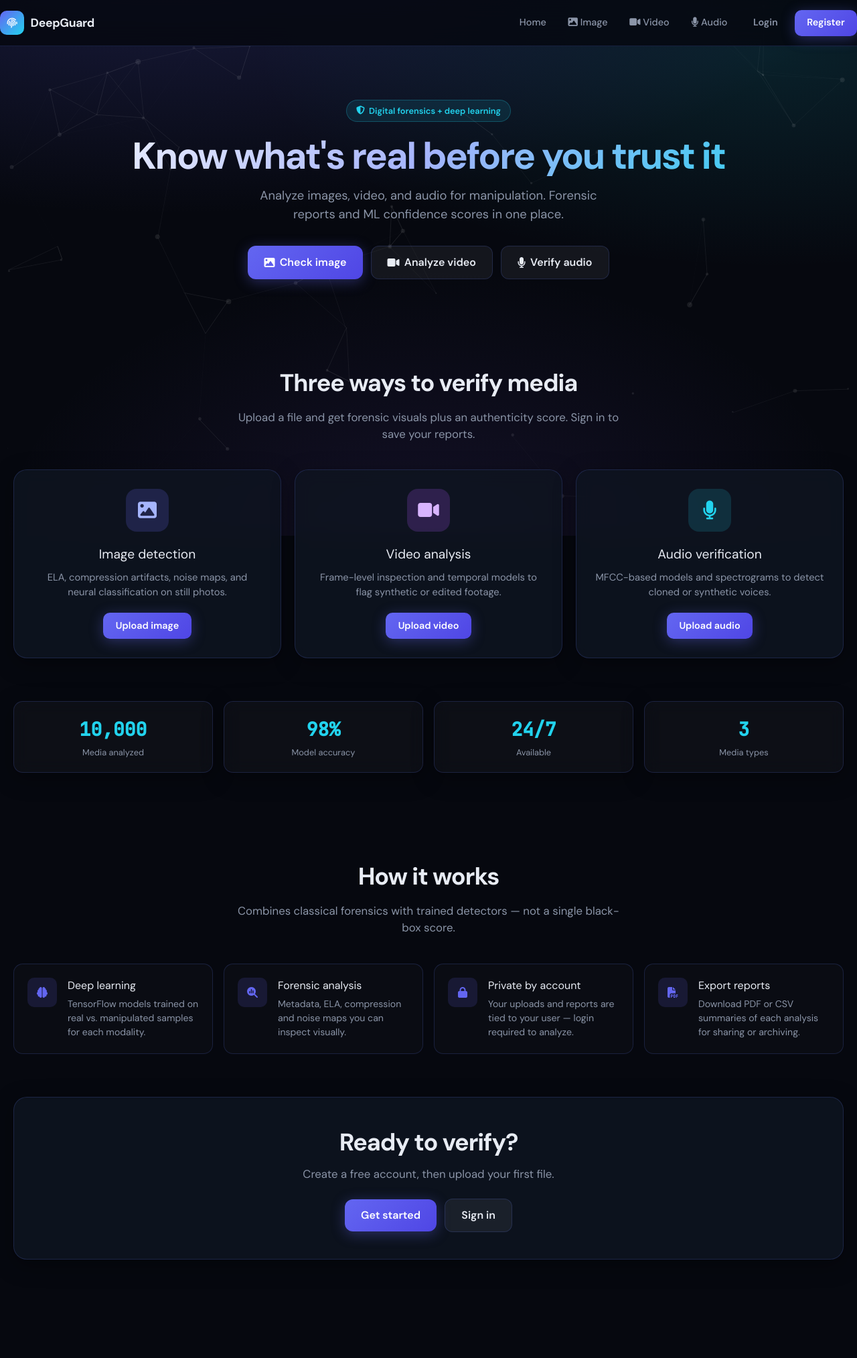
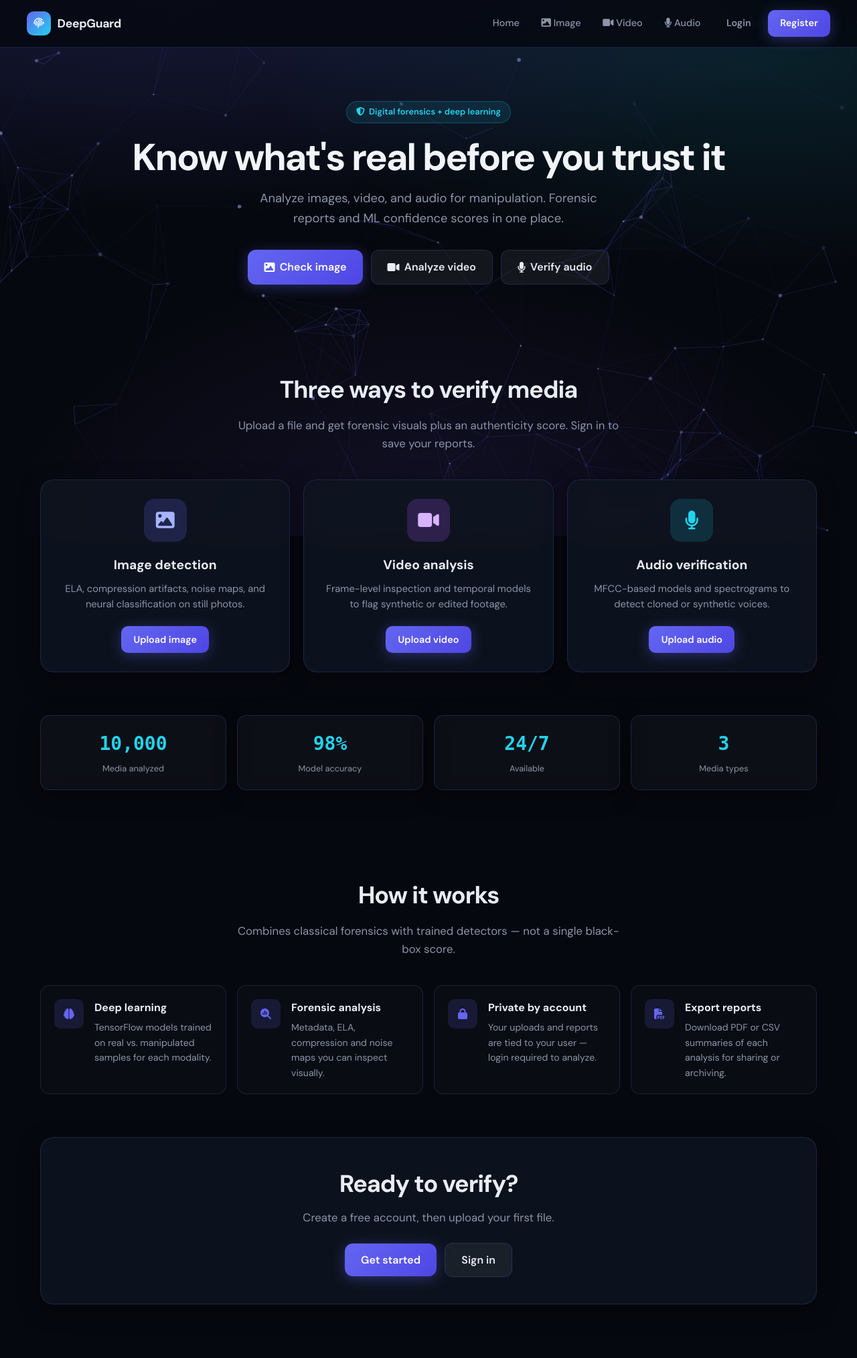
Before and after one commit to roman169313/DeepFakeDetectionSystem, a Django app: page / in a window 1280 px wide. Shown: the whole page at 67% size. Before the commit the page ends 1881 px from the top, so only its background shows below. Run offline with Django 5.2, Linux system fonts and the light colour scheme; parts of the project's set-up code (start-up, migrations or seed data) failed here and were passed over; some libraries are stand-ins or nearby versions.

Commit message:
Refactor background particles and site styles
Rewrite particles.js to a self-initializing, non-interactive background module (safe DOM-ready init, warns if particles.js missing, simpler config, removed stats/debug code). Update style.css to move font loading out (fonts now loaded in base.html), enforce particle canvas sizing and z-index/pointer-events, raise app-shell/app-main stacking context and isolation, and adjust hero text color to a solid value. Modify base.html to preconnect/load DM Sans, add a small inline fallback stylesheet, use a versioned static CSS/JS query param for cache-busting, and swap to the npm CDN for particles.js with crossorigin. Change STATICFILES storage backend to django.contrib.staticfiles.storage.StaticFilesStorage so collected static filenames remain stable (avoids compressed/hashed filenames interfering with expected asset paths).

```diff
--- a/deepFake/static/particles.js
+++ b/deepFake/static/particles.js
@@ -1,85 +1,53 @@
-particlesJS("particles-js", {
+/**
+ * Background particles — visible, non-interactive (no hover/click).
+ * Loaded after particles.min.js on DOM ready.
+ */
+(function () {
+  function initParticles() {
+    if (typeof particlesJS === 'undefined') {
+      console.warn('particles.min.js not loaded');
+      return;
+    }
+    var el = document.getElementById('particles-js');
+    if (!el) return;
+
+    particlesJS('particles-js', {
       particles: {
-          number: {
-            value: 90,
-            density: { enable: true, value_area: 1599.3602558976415 },
-          },
-          color: { value: "#ffffff" },
-          shape: {
-            type: "circle",
-            stroke: { width: 0, color: "#000000" },
-            polygon: { nb_sides: 5 },
-            image: { src: "img/github.svg", width: 100, height: 100 },
-          },
-          opacity: {
-            value: 0.25,
-            random: false,
-            anim: { enable: false, speed: 1, opacity_min: 0.1, sync: false },
-          },
-          size: {
-            value: 3.998400639744104,
-            random: true,
-            anim: { enable: false, speed: 40, size_min: 0.1, sync: false },
-          },
+        number: { value: 100, density: { enable: true, value_area: 900 } },
+        color: { value: '#a5b4fc' },
+        shape: { type: 'circle' },
+        opacity: { value: 0.55, random: true, anim: { enable: false } },
+        size: { value: 3, random: true, anim: { enable: false } },
         line_linked: {
           enable: true,
           distance: 150,
-            color: "#ffffff",
-            opacity: 0.4,
+          color: '#6366f1',
+          opacity: 0.35,
           width: 1,
         },
         move: {
           enable: true,
-            speed: 6,
-            direction: "none",
-            random: false,
-            straight: false,
-            out_mode: "bounce",
-            bounce: false,
-            attract: { enable: false, rotateX: 600, rotateY: 1200 },
+          speed: 1.5,
+          direction: 'none',
+          random: true,
+          out_mode: 'out',
         },
       },
       interactivity: {
-          detect_on: "canvas",
+        detect_on: 'canvas',
         events: {
-            onhover: { enable: true, mode: "repulse" },
-            onclick: { enable: true, mode: "push" },
+          onhover: { enable: false },
+          onclick: { enable: false },
           resize: true,
-          },
-          modes: {
-            grab: { distance: 622.1931510892366, line_linked: { opacity: 1 } },
-            bubble: {
-              distance: 400,
-              size: 40,
-              duration: 2,
-              opacity: 8,
-              speed: 3,
-            },
-            repulse: { distance: 200, duration: 0.4 },
-            push: { particles_nb: 4 },
-            remove: { particles_nb: 2 },
         },
       },
       retina_detect: true,
     });
-      var count_particles, stats, update;
-      stats = new Stats();
-      stats.setMode(0);
-      stats.domElement.style.position = "absolute";
-      stats.domElement.style.left = "0px";
-      stats.domElement.style.top = "0px";
-      document.body.appendChild(stats.domElement);
-      count_particles = document.querySelector(".js-count-particles");
-      update = function () {
-        stats.begin();
-        stats.end();
-        if (
-          window.pJSDom[0].pJS.particles &&
-          window.pJSDom[0].pJS.particles.array
-        ) {
-          count_particles.innerText =
-            window.pJSDom[0].pJS.particles.array.length;
   }
-        requestAnimationFrame(update);
-      };
-      requestAnimationFrame(update);
+
+  if (document.readyState === 'loading') {
+    document.addEventListener('DOMContentLoaded', initParticles);
+  } else {
+    initParticles();
+  }
+})();
--- a/deepFake/static/style.css
+++ b/deepFake/static/style.css
@@ -1,5 +1,4 @@
-/* DeepFake Detection — design system */
-@import url('https://fonts.googleapis.com/css2?family=DM+Sans:ital,opsz,wght@0,9..40,400;0,9..40,500;0,9..40,600;0,9..40,700;1,9..40,400&family=JetBrains+Mono:wght@400;500&display=swap');
+/* DeepFake Detection — design system (fonts loaded in base.html) */
 
 :root {
   --bg-deep: #06080f;
@@ -49,14 +48,26 @@
 #particles-js {
   position: fixed;
   inset: 0;
-  z-index: 0;
-  opacity: 0.35;
-  pointer-events: none;
+  width: 100%;
+  height: 100%;
+  z-index: 1 !important;
+  pointer-events: none !important;
+}
+
+#particles-js canvas {
+  display: block;
+  position: absolute;
+  inset: 0;
+  width: 100% !important;
+  height: 100% !important;
+  z-index: 1 !important;
+  pointer-events: none !important;
 }
 
 .app-shell {
   position: relative;
-  z-index: 1;
+  z-index: 5;
+  isolation: isolate;
   min-height: 100vh;
   display: flex;
   flex-direction: column;
@@ -64,6 +75,8 @@
 
 .app-main {
   flex: 1;
+  position: relative;
+  z-index: 2;
 }
 
 .container {
@@ -252,10 +265,7 @@
   line-height: 1.1;
   letter-spacing: -0.04em;
   margin: 0 0 1rem;
-  background: linear-gradient(135deg, #fff 0%, #a5b4fc 50%, var(--accent-2) 100%);
-  -webkit-background-clip: text;
-  background-clip: text;
-  color: transparent;
+  color: #f1f5f9;
 }
 
 .hero__sub {
--- a/deepFake/templates/base.html
+++ b/deepFake/templates/base.html
@@ -6,9 +6,16 @@
     <meta name="viewport" content="width=device-width, initial-scale=1.0">
     <title>{% block title %}DeepFake Detection{% endblock %}</title>
     <link rel="preconnect" href="https://fonts.googleapis.com">
+    <link rel="preconnect" href="https://fonts.gstatic.com" crossorigin>
+    <link href="https://fonts.googleapis.com/css2?family=DM+Sans:wght@400;500;600;700&display=swap" rel="stylesheet">
     <link rel="stylesheet" href="https://cdnjs.cloudflare.com/ajax/libs/font-awesome/6.5.1/css/all.min.css" crossorigin="anonymous">
-    <script src="https://cdn.tailwindcss.com"></script>
-    <link rel="stylesheet" href="{% static 'style.css' %}">
+    <!-- Fallback if collectstatic/CSS path fails on server -->
+    <style>
+      body { margin: 0; background: #06080f; color: #e8ecf4; font-family: 'DM Sans', system-ui, sans-serif; }
+      #particles-js { position: fixed; inset: 0; z-index: 1; pointer-events: none !important; }
+      .app-shell { position: relative; z-index: 5; min-height: 100vh; }
+    </style>
+    <link rel="stylesheet" href="{% static 'style.css' %}?v=4">
     {% block extra_head %}{% endblock %}
 </head>
 <body>
@@ -88,8 +95,8 @@
         {% endblock %}
     </div>
 
-    <script src="https://cdn.jsdelivr.net/particles.js/2.0.0/particles.min.js"></script>
-    <script src="{% static 'particles.js' %}"></script>
+    <script src="https://cdn.jsdelivr.net/npm/particles.js@2.0.0/particles.min.js" crossorigin="anonymous"></script>
+    <script src="{% static 'particles.js' %}?v=4"></script>
     {% block extra_scripts %}{% endblock %}
 </body>
 </html>
--- a/deepFakeDetection/settings.py
+++ b/deepFakeDetection/settings.py
@@ -229,6 +229,7 @@
         'BACKEND': 'django.core.files.storage.FileSystemStorage',
     },
     'staticfiles': {
-        'BACKEND': 'whitenoise.storage.CompressedStaticFilesStorage',
+        # Plain storage — reliable paths (style.css stays style.css after collectstatic)
+        'BACKEND': 'django.contrib.staticfiles.storage.StaticFilesStorage',
     },
 }
```
Lines whose indentation alone changed are shown as unchanged.
